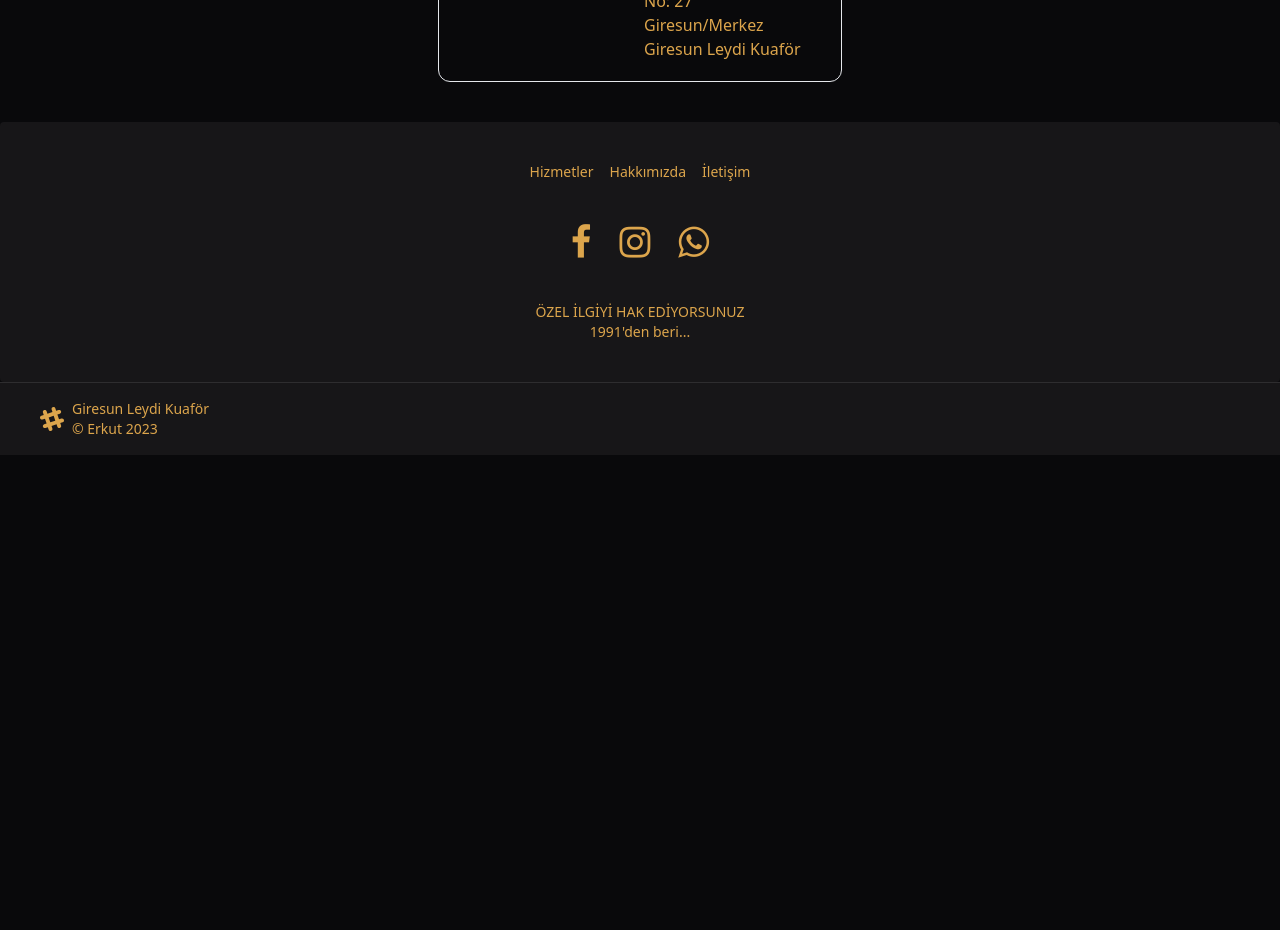
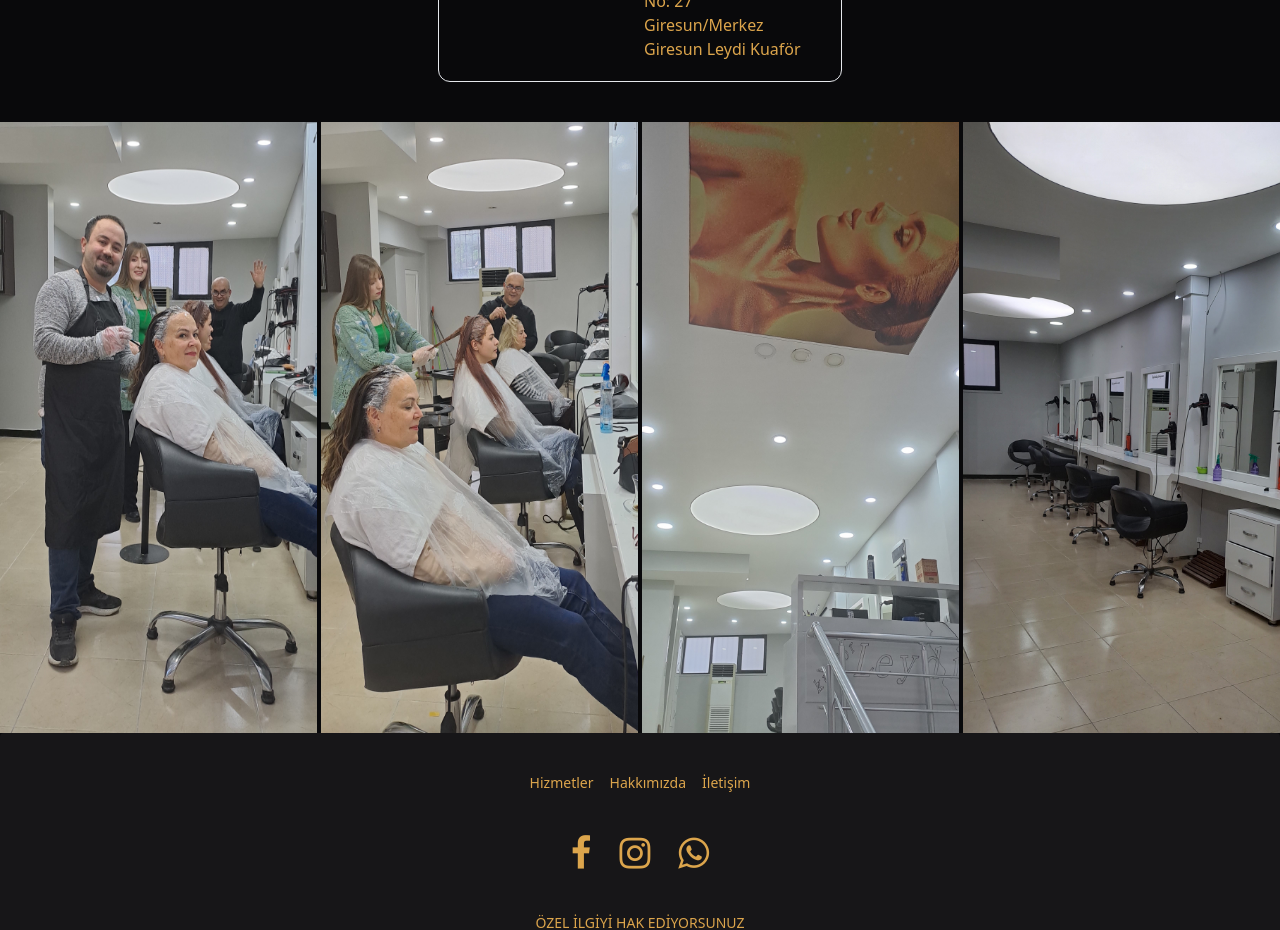
Before and after one commit to ErcouldnT/leydikuafor, a SvelteKit app: page /iletisim in a window 1280 px wide. Shown: the part 460-1390 px from the top of the page. Before the commit the page ends 915 px from the top, so only its background shows below. Built offline with nearby package versions, Linux system fonts and the light colour scheme.

Commit message:
fix: vite image processing for vercel and netlify

```diff
--- a/package.json
+++ b/package.json
@@ -12,7 +12,6 @@
 		"@fontsource/fira-mono": "^4.5.10",
 		"@neoconfetti/svelte": "^1.0.0",
 		"@sveltejs/adapter-auto": "^2.0.0",
-		"@sveltejs/enhanced-img": "^0.3.0",
 		"@sveltejs/kit": "^1.5.0",
 		"@tailwindcss/forms": "^0.5.2",
 		"@tailwindcss/typography": "^0.5.3",
--- a/src/routes/+page.svelte
+++ b/src/routes/+page.svelte
@@ -1,30 +1,30 @@
 <script>
-	import sombre from '$lib/assets/sombre.jpg?enhanced';
-	import gelin4 from '$lib/assets/gelin4.jpg?enhanced';
-	import ombre from '$lib/assets/ombre.jpg?enhanced';
-	import ombre4 from '$lib/assets/ombre4.jpg?enhanced';
+	import sombre from '$lib/assets/sombre.jpg';
+	import gelin4 from '$lib/assets/gelin4.jpg';
+	import ombre from '$lib/assets/ombre.jpg';
+	import ombre4 from '$lib/assets/ombre4.jpg';
 </script>
 
 <main class="grid lg:grid-cols-4 gap-1">
-	<enhanced:img
+	<img
 		class="h-full w-full aspect-auto hover:opacity-70"
 		src={sombre}
 		loading="lazy"
 		alt="sombre"
 	/>
-	<enhanced:img
+	<img
 		class="h-full w-full aspect-auto hover:opacity-70"
 		src={gelin4}
 		loading="lazy"
 		alt="gelin4"
 	/>
-	<enhanced:img
+	<img
 		class="h-full w-full aspect-auto hover:opacity-70"
 		src={ombre}
 		loading="lazy"
 		alt="ombre"
 	/>
-	<enhanced:img
+	<img
 		class="h-full w-full aspect-auto hover:opacity-70"
 		src={ombre4}
 		loading="lazy"
--- a/src/routes/hakkimizda/+page.svelte
+++ b/src/routes/hakkimizda/+page.svelte
@@ -1,5 +1,5 @@
 <script>
-	import gelin2 from '$lib/assets/gelin2.jpg?enhanced';
+	import gelin2 from '$lib/assets/gelin2.jpg';
 </script>
 
 <main>
@@ -26,7 +26,7 @@
 			</div>
 		</div>
 		<div class="lg:m-auto lg:order-last order-first my-5">
-			<enhanced:img class="lg:rounded-xl lg:max-w-lg" src={gelin2} alt="gelin2" />
+			<img class="lg:rounded-xl lg:max-w-lg" src={gelin2} alt="gelin2" />
 		</div>
 	</div>
 </main>
--- a/src/routes/hizmetler/+page.svelte
+++ b/src/routes/hizmetler/+page.svelte
@@ -1,9 +1,9 @@
 <script>
 	import hizmetler from '$lib/hizmetler';
 
-	import gelin from '$lib/assets/gelin.jpg?enhanced';
-	import tesettur from '$lib/assets/tesettur.jpg?enhanced';
-	import orgu from '$lib/assets/orgu.jpg?enhanced';
+	import gelin from '$lib/assets/gelin.jpg';
+	import tesettur from '$lib/assets/tesettur.jpg';
+	import orgu from '$lib/assets/orgu.jpg';
 
 	let enhancedImages = [gelin, tesettur, orgu];
 
@@ -18,7 +18,7 @@
 		{#each hizmetler as hizmet}
 			<div class="grid lg:grid-cols-2 m-auto items-center gap-5">
 				<div class="lg:px-20 {hizmet.fotoYön === 'sağ' && 'lg:order-last'} order-first">
-					<enhanced:img
+					<img
 						class="lg:rounded-xl lg:max-w-lg"
 						src={hizmet.foto}
 						loading="lazy"
--- a/src/routes/iletisim/+page.svelte
+++ b/src/routes/iletisim/+page.svelte
@@ -1,8 +1,8 @@
 <script>
-	import dukkan from '$lib/assets/dukkan.jpg?enhanced';
-	import dukkan2 from '$lib/assets/dukkan2.jpg?enhanced';
-	import dukkan3 from '$lib/assets/dukkan3.jpg?enhanced';
-	import dukkan4 from '$lib/assets/dukkan4.jpg?enhanced';
+	import dukkan from '$lib/assets/dukkan.jpg';
+	import dukkan2 from '$lib/assets/dukkan2.jpg';
+	import dukkan3 from '$lib/assets/dukkan3.jpg';
+	import dukkan4 from '$lib/assets/dukkan4.jpg';
 </script>
 
 <div class="lg:p-10 py-5 flex flex-col justify-center items-center">
@@ -23,25 +23,25 @@
 </div>
 
 <main class="grid lg:grid-cols-4 lg:gap-1 gap-4">
-	<enhanced:img
+	<img
 		class="h-full w-full aspect-auto hover:opacity-70"
 		src={dukkan}
 		loading="lazy"
 		alt="dukkan"
 	/>
-	<enhanced:img
+	<img
 		class="h-full w-full aspect-auto hover:opacity-70"
 		src={dukkan2}
 		loading="lazy"
 		alt="dukkan2"
 	/>
-	<enhanced:img
+	<img
 		class="h-full w-full aspect-auto hover:opacity-70"
 		src={dukkan3}
 		loading="lazy"
 		alt="dukkan3"
 	/>
-	<enhanced:img
+	<img
 		class="h-full w-full aspect-auto hover:opacity-70"
 		src={dukkan4}
 		loading="lazy"
--- a/vite.config.js
+++ b/vite.config.js
@@ -1,7 +1,6 @@
 import { sveltekit } from '@sveltejs/kit/vite';
-import { enhancedImages } from '@sveltejs/enhanced-img';
 import { defineConfig } from 'vite';
 
 export default defineConfig({
-	plugins: [enhancedImages(), sveltekit()]
+	plugins: [sveltekit()]
 });
```
